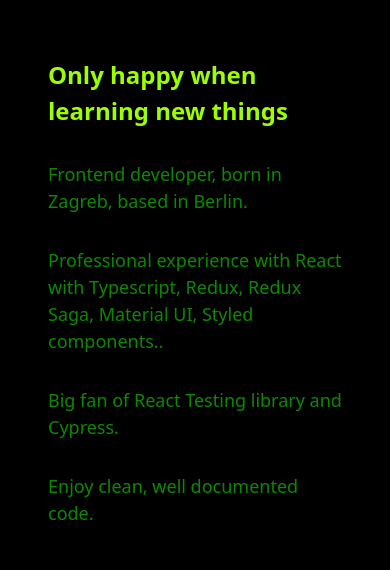
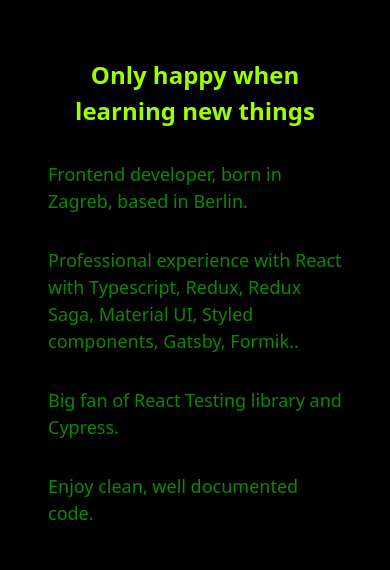
Before and after one commit to tachkoB/personal-website, a Gatsby site: page / in a window 390 px wide. Shown: the top 570 px of the page. Built offline with nearby package versions, Linux system fonts and the light colour scheme; Gatsby itself is replaced by a stand-in of ours.

Commit message:
add styles

```diff
--- a/src/pages/index.tsx
+++ b/src/pages/index.tsx
@@ -39,8 +39,8 @@
       <Layout>
         <main className="max-w-4xl flex-grow mx-auto flex flex-col justify-around p-8">
           <div className="sm:flex sm:flex-row-reverse sm:items-center">
-            <div className="sm:px-2">
-              <h1 className="px-4 mt-2 text-2xl text-left text-primary  font-bold sm:text-3xl">
+            <div className="sm:px-2 ">
+              <h1 className="px-4 mt-2 text-2xl text-primary font-bold sm:text-3xl text-center md:text-left">
                 Only happy when learning new things
               </h1>
               <p className="px-4 mt-8 text-lg text-secondary sm:mt-8">
@@ -48,7 +48,7 @@
               </p>
               <p className="px-4 mt-8 text-lg text-secondary sm:mt-8">
                 Professional experience with React with Typescript, Redux, Redux
-                Saga, Material UI, Styled components..
+                Saga, Material UI, Styled components, Gatsby, Formik..
               </p>
               <p className="px-4 mt-8 text-lg text-secondary  sm:mt-8">
                 Big fan of React Testing library and Cypress.
```
